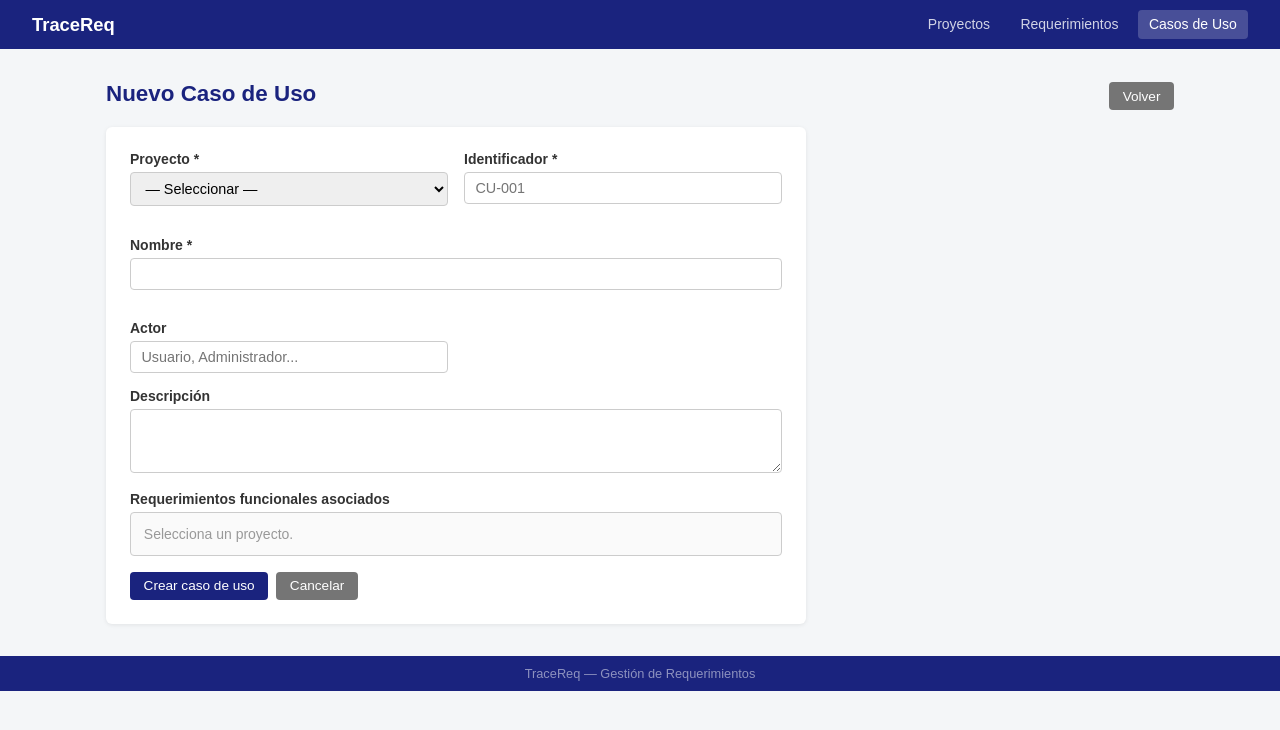
After one commit to Seb0401/tracereq, a Flask app: page /casos-uso/nuevo in a window 1280 px wide. The commit adds this page. Shown: the top 730 px of the page. Run offline with Flask 3, Linux system fonts and the light colour scheme.

Commit message:
feat: casos de uso con asociacion a reqs y verificacion de cobertura (RF3, RF5)

```diff
--- a/app/__init__.py
+++ b/app/__init__.py
@@ -10,6 +10,10 @@ def create_app(config_name='default'):
     db.init_app(app)
 
     from app.routes.proyectos import bp_proyectos
+    from app.routes.requerimientos import bp_reqs
+    from app.routes.casos_uso import bp_cu
     app.register_blueprint(bp_proyectos, url_prefix='/proyectos')
+    app.register_blueprint(bp_reqs, url_prefix='/requerimientos')
+    app.register_blueprint(bp_cu, url_prefix='/casos-uso')
 
     return app
--- /dev/null
+++ b/app/routes/casos_uso.py
@@ -0,0 +1,92 @@
+from flask import Blueprint, render_template, request, redirect, url_for, flash
+from app import db
+from app.models import CasoUso, Proyecto, Requerimiento
+
+bp_cu = Blueprint('casos_uso', __name__)
+
+@bp_cu.route('/')
+def lista():
+    proyecto_id = request.args.get('proyecto_id', type=int)
+    proyectos = Proyecto.query.order_by(Proyecto.nombre).all()
+    query = CasoUso.query
+    if proyecto_id:
+        query = query.filter_by(proyecto_id=proyecto_id)
+    casos = query.order_by(CasoUso.identificador).all()
+    return render_template('casos_uso/lista.html', casos=casos, proyectos=proyectos, proyecto_id=proyecto_id)
+
+@bp_cu.route('/nuevo', methods=['GET', 'POST'])
+def nuevo():
+    proyectos = Proyecto.query.order_by(Proyecto.nombre).all()
+    proyecto_id = request.args.get('proyecto_id', type=int)
+    if request.method == 'POST':
+        proyecto_id = request.form.get('proyecto_id', type=int)
+        identificador = request.form.get('identificador', '').strip().upper()
+        nombre = request.form.get('nombre', '').strip()
+        descripcion = request.form.get('descripcion', '').strip()
+        actor = request.form.get('actor', '').strip()
+        req_ids = request.form.getlist('requerimientos', type=int)
+        if not proyecto_id or not identificador or not nombre:
+            flash('Proyecto, identificador y nombre son obligatorios.', 'danger')
+            reqs_proy = Requerimiento.query.filter_by(proyecto_id=proyecto_id, tipo='funcional').all() if proyecto_id else []
+            return render_template('casos_uso/nuevo.html', proyectos=proyectos,
+                                   proyecto_id=proyecto_id, reqs_proy=reqs_proy)
+        if CasoUso.query.filter_by(proyecto_id=proyecto_id, identificador=identificador).first():
+            flash(f'Ya existe el identificador {identificador}.', 'danger')
+        else:
+            cu = CasoUso(proyecto_id=proyecto_id, identificador=identificador,
+                         nombre=nombre, descripcion=descripcion, actor=actor)
+            db.session.add(cu)
+            db.session.flush()
+            if req_ids:
+                reqs = Requerimiento.query.filter(Requerimiento.id.in_(req_ids),
+                                                  Requerimiento.proyecto_id == proyecto_id).all()
+                cu.requerimientos.extend(reqs)
+            db.session.commit()
+            flash(f'Caso de uso {identificador} creado.', 'success')
+            return redirect(url_for('casos_uso.detalle', id=cu.id))
+    reqs_proy = Requerimiento.query.filter_by(proyecto_id=proyecto_id, tipo='funcional').all() if proyecto_id else []
+    return render_template('casos_uso/nuevo.html', proyectos=proyectos,
+                           proyecto_id=proyecto_id, reqs_proy=reqs_proy)
+
+@bp_cu.route('/<int:id>')
+def detalle(id):
+    cu = CasoUso.query.get_or_404(id)
+    return render_template('casos_uso/detalle.html', cu=cu)
+
+@bp_cu.route('/<int:id>/editar', methods=['GET', 'POST'])
+def editar(id):
+    cu = CasoUso.query.get_or_404(id)
+    reqs_proy = Requerimiento.query.filter_by(proyecto_id=cu.proyecto_id, tipo='funcional').all()
+    if request.method == 'POST':
+        cu.nombre = request.form.get('nombre', '').strip()
+        cu.descripcion = request.form.get('descripcion', '').strip()
+        cu.actor = request.form.get('actor', '').strip()
+        req_ids = request.form.getlist('requerimientos', type=int)
+        for r in list(cu.requerimientos):
+            cu.requerimientos.remove(r)
+        if req_ids:
+            reqs = Requerimiento.query.filter(Requerimiento.id.in_(req_ids),
+                                              Requerimiento.proyecto_id == cu.proyecto_id).all()
+            cu.requerimientos.extend(reqs)
+        db.session.commit()
+        flash('Caso de uso actualizado.', 'success')
+        return redirect(url_for('casos_uso.detalle', id=id))
+    return render_template('casos_uso/editar.html', cu=cu, reqs_proy=reqs_proy)
+
+@bp_cu.route('/<int:id>/eliminar', methods=['POST'])
+def eliminar(id):
+    cu = CasoUso.query.get_or_404(id)
+    proyecto_id = cu.proyecto_id
+    db.session.delete(cu)
+    db.session.commit()
+    flash('Caso de uso eliminado.', 'info')
+    return redirect(url_for('proyectos.detalle', id=proyecto_id))
+
+@bp_cu.route('/reqs-por-proyecto')
+def reqs_por_proyecto():
+    from flask import jsonify
+    proyecto_id = request.args.get('proyecto_id', type=int)
+    reqs = []
+    if proyecto_id:
+        reqs = Requerimiento.query.filter_by(proyecto_id=proyecto_id, tipo='funcional').order_by(Requerimiento.identificador).all()
+    return {'reqs': [{'id': r.id, 'identificador': r.identificador, 'descripcion': r.descripcion[:80]} for r in reqs]}
--- a/app/templates/base.html
+++ b/app/templates/base.html
@@ -11,6 +11,8 @@
         <span class="nav-brand">TraceReq</span>
         <ul class="nav-links">
             <li><a href="{{ url_for('proyectos.lista') }}" {% if 'proyectos' in request.endpoint %}class="active"{% endif %}>Proyectos</a></li>
+            <li><a href="{{ url_for('requerimientos.lista') }}" {% if 'requerimientos' in request.endpoint %}class="active"{% endif %}>Requerimientos</a></li>
+            <li><a href="{{ url_for('casos_uso.lista') }}" {% if 'casos_uso' in request.endpoint %}class="active"{% endif %}>Casos de Uso</a></li>
         </ul>
     </nav>
     <div class="container">
@@ -23,5 +25,6 @@
     </div>
     <footer><p>TraceReq &mdash; Gestión de Requerimientos</p></footer>
     <script src="{{ url_for('static', filename='js/main.js') }}"></script>
+    {% block scripts %}{% endblock %}
 </body>
 </html>
--- /dev/null
+++ b/app/templates/casos_uso/nuevo.html
@@ -0,0 +1,75 @@
+{% extends "base.html" %}
+{% block title %}Nuevo Caso de Uso{% endblock %}
+{% block content %}
+<div class="page-header">
+    <h1>Nuevo Caso de Uso</h1>
+    <a href="{{ url_for('casos_uso.lista') }}" class="btn btn-secondary">Volver</a>
+</div>
+<div class="card" style="max-width:700px">
+    <form method="post">
+        <div style="display:grid;grid-template-columns:1fr 1fr;gap:1rem">
+            <div class="form-group">
+                <label>Proyecto *</label>
+                <select name="proyecto_id" id="sel_proyecto" class="form-control" required>
+                    <option value="">— Seleccionar —</option>
+                    {% for p in proyectos %}
+                    <option value="{{ p.id }}" {% if proyecto_id == p.id %}selected{% endif %}>{{ p.nombre }}</option>
+                    {% endfor %}
+                </select>
+            </div>
+            <div class="form-group">
+                <label>Identificador *</label>
+                <input type="text" name="identificador" class="form-control" placeholder="CU-001" required style="text-transform:uppercase">
+            </div>
+            <div class="form-group" style="grid-column:1/-1">
+                <label>Nombre *</label>
+                <input type="text" name="nombre" class="form-control" required>
+            </div>
+            <div class="form-group">
+                <label>Actor</label>
+                <input type="text" name="actor" class="form-control" placeholder="Usuario, Administrador...">
+            </div>
+        </div>
+        <div class="form-group">
+            <label>Descripción</label>
+            <textarea name="descripcion" class="form-control" rows="3"></textarea>
+        </div>
+        <div class="form-group">
+            <label>Requerimientos funcionales asociados</label>
+            <div id="reqs-container" style="border:1px solid #ccc;border-radius:4px;padding:.5rem;max-height:220px;overflow-y:auto;background:#fafafa">
+                {% if reqs_proy %}
+                {% for r in reqs_proy %}
+                <label style="display:flex;gap:.5rem;padding:.3rem;font-size:.875rem;cursor:pointer">
+                    <input type="checkbox" name="requerimientos" value="{{ r.id }}">
+                    <span><strong>{{ r.identificador }}</strong> — {{ r.descripcion[:60] }}</span>
+                </label>
+                {% endfor %}
+                {% else %}
+                <p style="color:#999;font-size:.875rem;padding:.3rem" id="msg-reqs">Selecciona un proyecto.</p>
+                {% endif %}
+            </div>
+        </div>
+        <div class="form-actions">
+            <button type="submit" class="btn btn-primary">Crear caso de uso</button>
+            <a href="{{ url_for('casos_uso.lista') }}" class="btn btn-secondary">Cancelar</a>
+        </div>
+    </form>
+</div>
+{% endblock %}
+{% block scripts %}
+<script>
+document.getElementById('sel_proyecto').addEventListener('change', function() {
+    const pid = this.value;
+    if (!pid) return;
+    fetch('/casos-uso/reqs-por-proyecto?proyecto_id=' + pid)
+        .then(r => r.json())
+        .then(data => {
+            const c = document.getElementById('reqs-container');
+            if (!data.reqs.length) { c.innerHTML = '<p style="color:#999;font-size:.875rem;padding:.3rem">Sin requerimientos funcionales.</p>'; return; }
+            c.innerHTML = data.reqs.map(r =>
+                '<label style="display:flex;gap:.5rem;padding:.3rem;font-size:.875rem;cursor:pointer"><input type="checkbox" name="requerimientos" value="' + r.id + '"><span><strong>' + r.identificador + '</strong> — ' + r.descripcion + '</span></label>'
+            ).join('');
+        });
+});
+</script>
+{% endblock %}
```
Also changed, not shown: app/models.py (+111 -0 lines), app/routes/requerimientos.py (added, +90 -0 lines), app/templates/casos_uso/detalle.html (added, +40 -0 lines), app/templates/casos_uso/editar.html (added, +42 -0 lines), app/templates/casos_uso/lista.html (added, +49 -0 lines), app/templates/casos_uso/sin_cobertura.html (added, +46 -0 lines).
